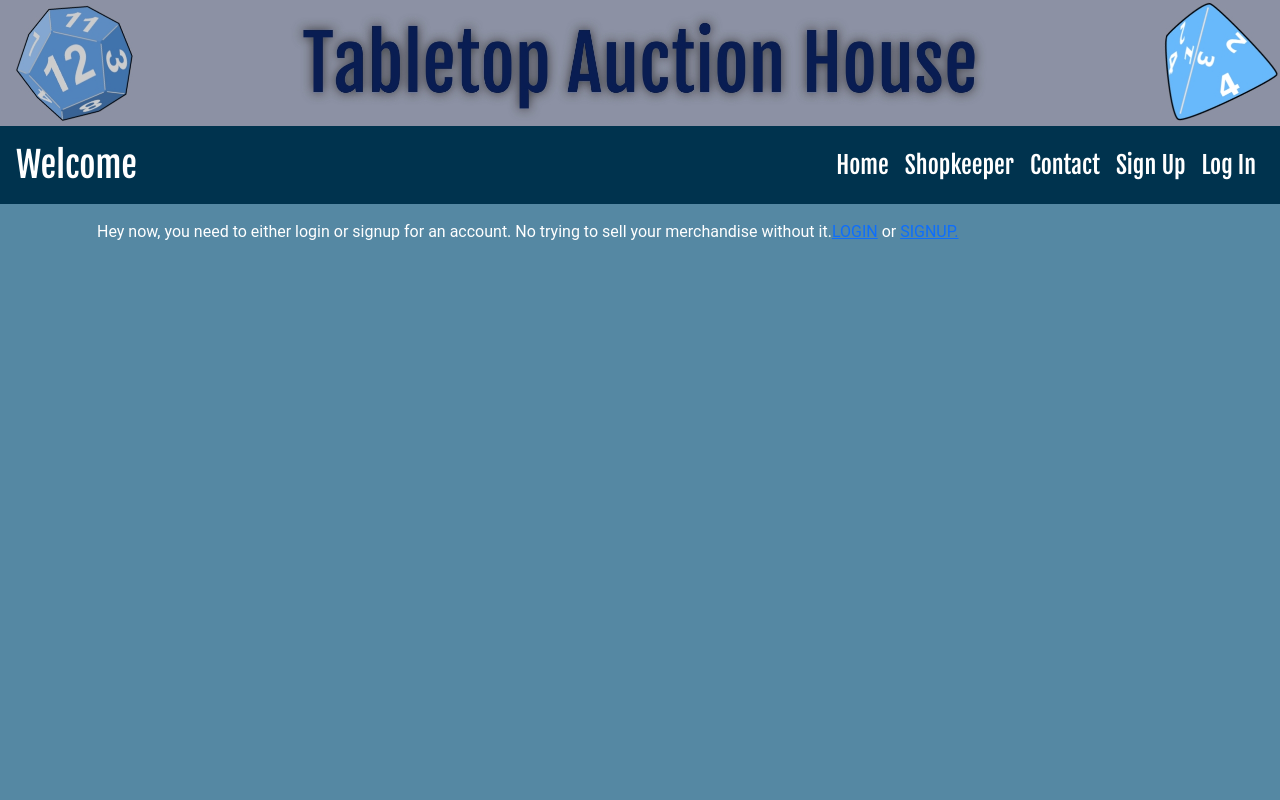
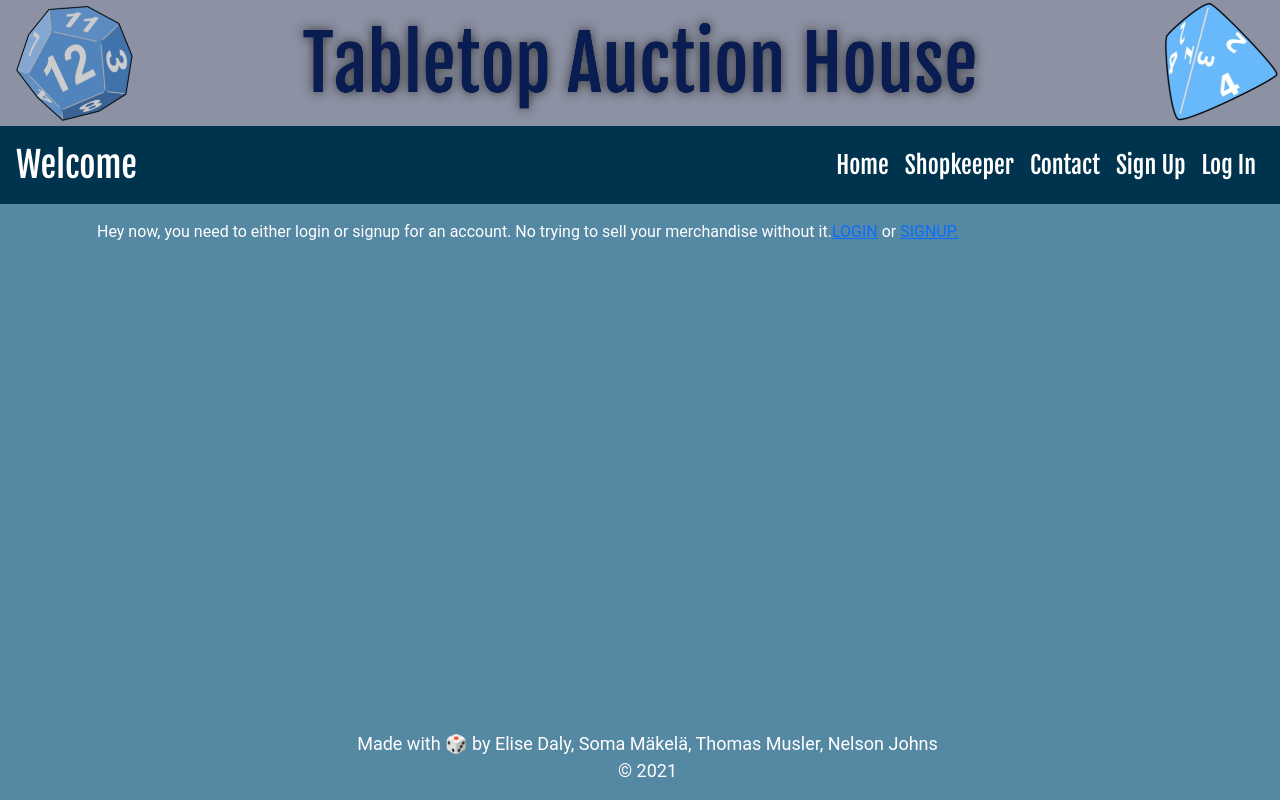
Before and after one commit to smakela13/tabletop-auction-house-react-edition, a React (Create React App) app in the folder client/: page /addItem in a window 1280 px wide. Built offline with nearby package versions, Linux system fonts and the light colour scheme; no server answers.

Commit message:
Updated Footer CSS

```diff
--- a/client/src/App.css
+++ b/client/src/App.css
@@ -92,3 +92,9 @@ h3 {
 p {
   margin-left: 15px;
 }
+
+/* Footer */
+.footer {
+  margin-top: auto;
+  text-align: center;
+}
--- a/client/src/App.js
+++ b/client/src/App.js
@@ -15,6 +15,7 @@ import Contact from './components/Contact';
 import Login from './components/Login';
 import Signup from './components/Signup';
 import Profile from './pages/profile';
+import Footer from './components/Footer';
 import SingleProduct from './pages/SingleProduct';
 
 const httpLink = createHttpLink({
@@ -70,8 +71,8 @@ export default function App() {
 					<Route exact path='/:productId'>
 						<SingleProduct />
 					</Route>
+					<Footer />
 				</div>
-				{/* <Footer /> */}
 			</Router>
 		</ApolloProvider>
 	);
--- /dev/null
+++ b/client/src/components/Footer.js
@@ -0,0 +1,17 @@
+import React from 'react';
+import {Image} from 'react-bootstrap';
+
+const Footer = () => {
+  return (
+		<>
+			<footer className='footer'>
+				<p style={{fontSize: '18px'}}>Made with 🎲️ by Elise Daly, Soma Mäkelä, Thomas Musler, Nelson Johns
+					<br />
+					&copy; 2021
+				</p>
+			</footer>
+		</>
+  );
+};
+
+export default Footer;
```
